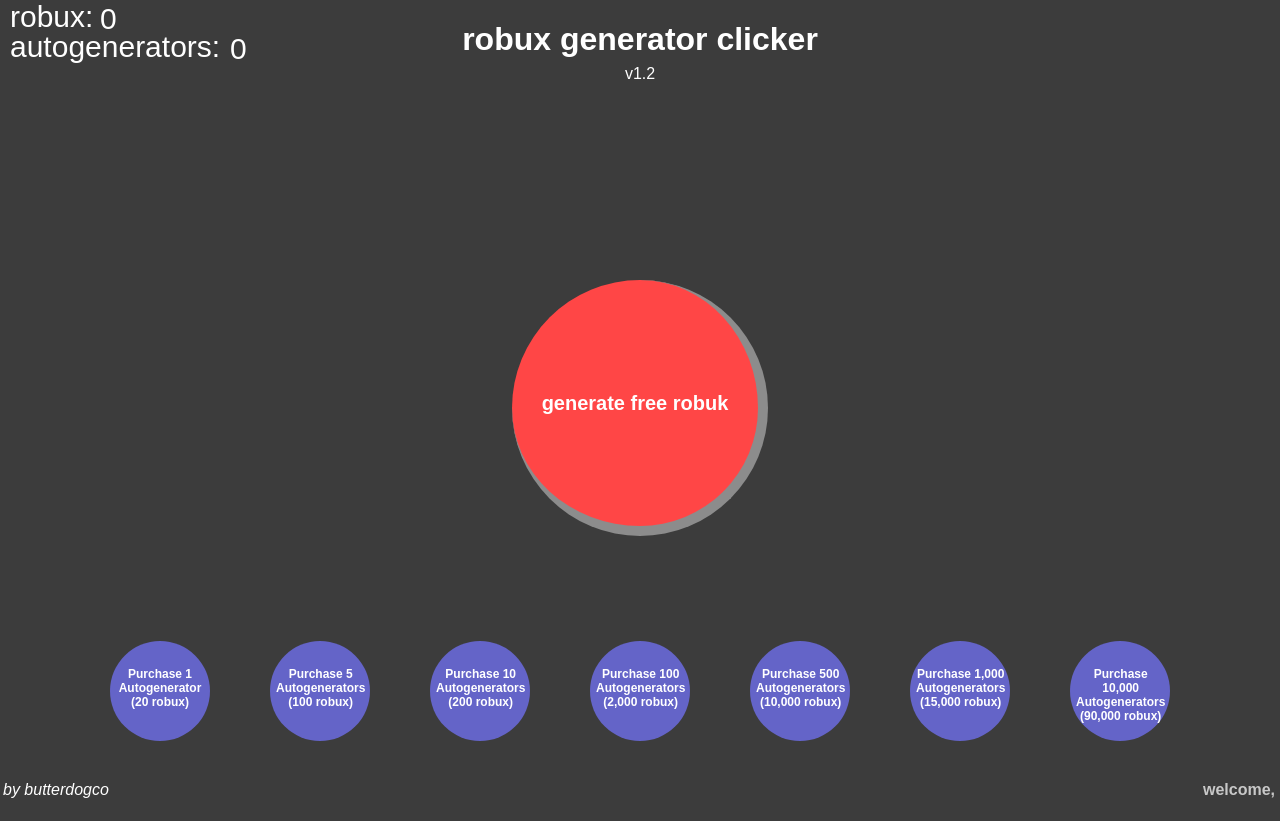
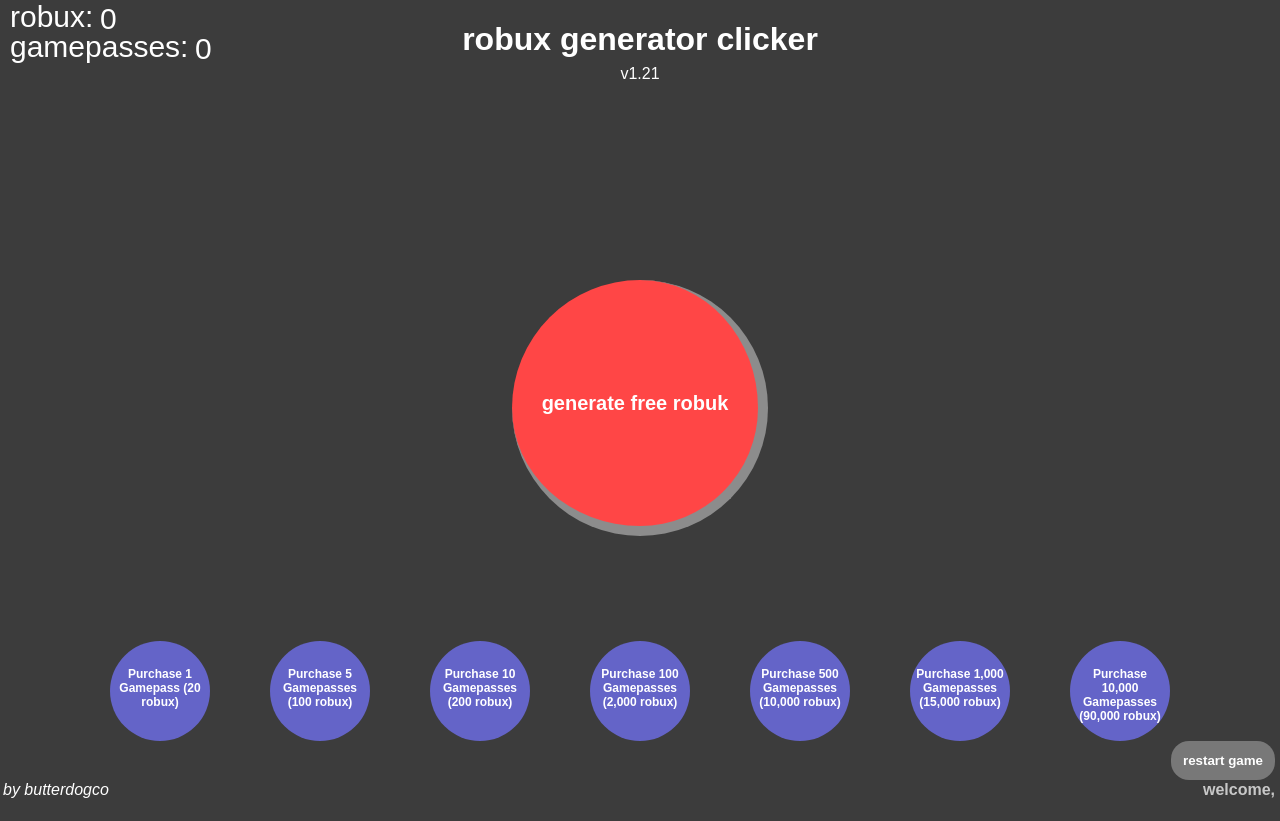
Before and after one commit to butterdogco/epic, a plain HTML site: page clicker.html in a window 1280 px wide. Both pictures are taken after a click on the button "ok". Drawn offline with Linux system fonts and the light colour scheme.

Commit message:
UPDAAEET | ROBUX GENERATOR CLICKER V1.21

```diff
--- a/clicker.html
+++ b/clicker.html
@@ -77,7 +77,7 @@
         #autoclickers {
           font-size: 30px;
           position: fixed;
-          left: 230px;
+          left: 195px;
           top: 2px;
         }
 
@@ -209,6 +209,20 @@
           z-index: -1;
         }
 
+        #clearSave {
+          padding: 12px;
+          border-radius: 18px;
+          border: none;
+          color: white;
+          background: rgb(120,120,120);
+          font-weight: bold;
+          cursor: pointer;
+          transition: 0.2s ease;
+          position: fixed;
+          right: 5px;
+          bottom: 20px;
+        }
+
       </style>
   </head>
   <body>
@@ -221,37 +235,53 @@
       </div>
       <main id="main">
         <h1>robux generator clicker</h1>
-        <p style='margin-top:-15px;'>v1.2</p>
+        <p style='margin-top:-15px;'>v1.21</p>
         <button id='button' onclick='addPoint(1);changeButton();'>generate free robuk</button>
         <p id='pointsTitle'>robux:</p>
         <p id='points'>0</p>
-        <p id='autoTitle'>autogenerators:</p>
+        <p id='autoTitle'>gamepasses:</p>
         <p id='autoclickers'>0</p>
         <div id='cheat'>
           <button id='yes' onclick='cheat(999999999);'>add 999,999,999</button>
           <button id='yes' onclick='cheat(69999999999999);'>add 69,999,999,999,999</button>
-          <button id='yes' onclick='buyAuto(5000000);'>buy 5M autogens</button>
+          <button id='yes' onclick='buyAuto(5000000);'>buy 5M gamepasses</button>
           <p>not a cheat menu btw</p>
         </div>
         <div id='store'>
-          <button id='autoBuy' onclick='buyAuto(1);'><p>Purchase 1 Autogenerator (20 robux)</p></button>
-          <button id='autoBuy' onclick='buyAuto(5);'><p>Purchase 5 Autogenerators (100 robux)</p></button>
-          <button id='autoBuy' onclick='buyAuto(10);'><p>Purchase 10 Autogenerators (200 robux)</p></button>
-          <button id='autoBuy' onclick='buyAuto(100);'><p>Purchase 100 Autogenerators (2,000 robux)</p></button>
-          <button id='autoBuy' onclick='buyAuto(500);'><p>Purchase 500 Autogenerators (10,000 robux)</p></button>
-          <button id='autoBuy' onclick='buyAuto(1000);'><p>Purchase 1,000 Autogenerators (15,000 robux)</p></button>
-          <button id='autoBuy' onclick='buyAuto(10000);'><p>Purchase 10,000 Autogenerators (90,000 robux)</p></button>
+          <button id='autoBuy' onclick='buyAuto(1);'><p>Purchase 1 Gamepass (20 robux)</p></button>
+          <button id='autoBuy' onclick='buyAuto(5);'><p>Purchase 5 Gamepasses (100 robux)</p></button>
+          <button id='autoBuy' onclick='buyAuto(10);'><p>Purchase 10 Gamepasses (200 robux)</p></button>
+          <button id='autoBuy' onclick='buyAuto(100);'><p>Purchase 100 Gamepasses (2,000 robux)</p></button>
+          <button id='autoBuy' onclick='buyAuto(500);'><p>Purchase 500 Gamepasses (10,000 robux)</p></button>
+          <button id='autoBuy' onclick='buyAuto(1000);'><p>Purchase 1,000 Gamepasses (15,000 robux)</p></button>
+          <button id='autoBuy' onclick='buyAuto(10000);'><p>Purchase 10,000 Gamepasses (90,000 robux)</p></button>
         </div>
         <p id='credit'><i>by butterdogco</i></p>
         <p id='usernameText'>free robux? 🥶</p>
+        <button id='clearSave' onclick="restartGame()">restart game</button>
       </main>
     </center>
     <script>
-
       var add = 1;
       var points = 0;
       var autoclickers = 0;
       var username;
+
+      if (localStorage.autoclickers) {
+        autoclickers = Number(localStorage.autoclickers);
+      }
+
+      if (localStorage.points) {
+        points = Number(localStorage.points);
+      }
+
+      if (localStorage.username) {
+        username = localStorage.username;
+        document.getElementById('username').style.display = 'none';
+        document.getElementById('usernameText').innerHTML = 'welcome, ' + username;
+        document.getElementById('main').style.filter = "none";
+        document.body.style.background = "rgb(60,60,60)";
+      }
 
       function repeat(func, times) {
         func();
@@ -287,6 +317,7 @@
 
       function setUsername() {
         username = document.getElementById('usernameInput').value;
+        localStorage.setItem("username", document.getElementById('usernameInput').value);
         document.getElementById('username').style.display = 'none';
         document.getElementById('usernameText').innerHTML = 'welcome, ' + document.getElementById('usernameInput').value;
         document.getElementById('main').style.filter = "none";
@@ -299,8 +330,10 @@
       }
 
       function addAuto() {
+        localStorage.setItem("autoclickers", autoclickers);
+        localStorage.setItem("points", points);
+
         if (autoclickers > 0) {
-
           repeat(function () {
             setTimeout(function(){
               const display = document.createElement('div');
@@ -351,6 +384,17 @@
           alert('not enough robux 🥶');
         }
       }
+
+      function restartGame() {
+        var sure = confirm("are you sure you want to restart (U WILL LOSE UR ROBUX!!!! 😱)");
+        if (sure === true) {
+          localStorage.clear();
+          autoclickers = 0;
+          points = 0;
+          window.location.reload();
+        }
+      }
+
       addAuto();
       change();
     </script>
```
